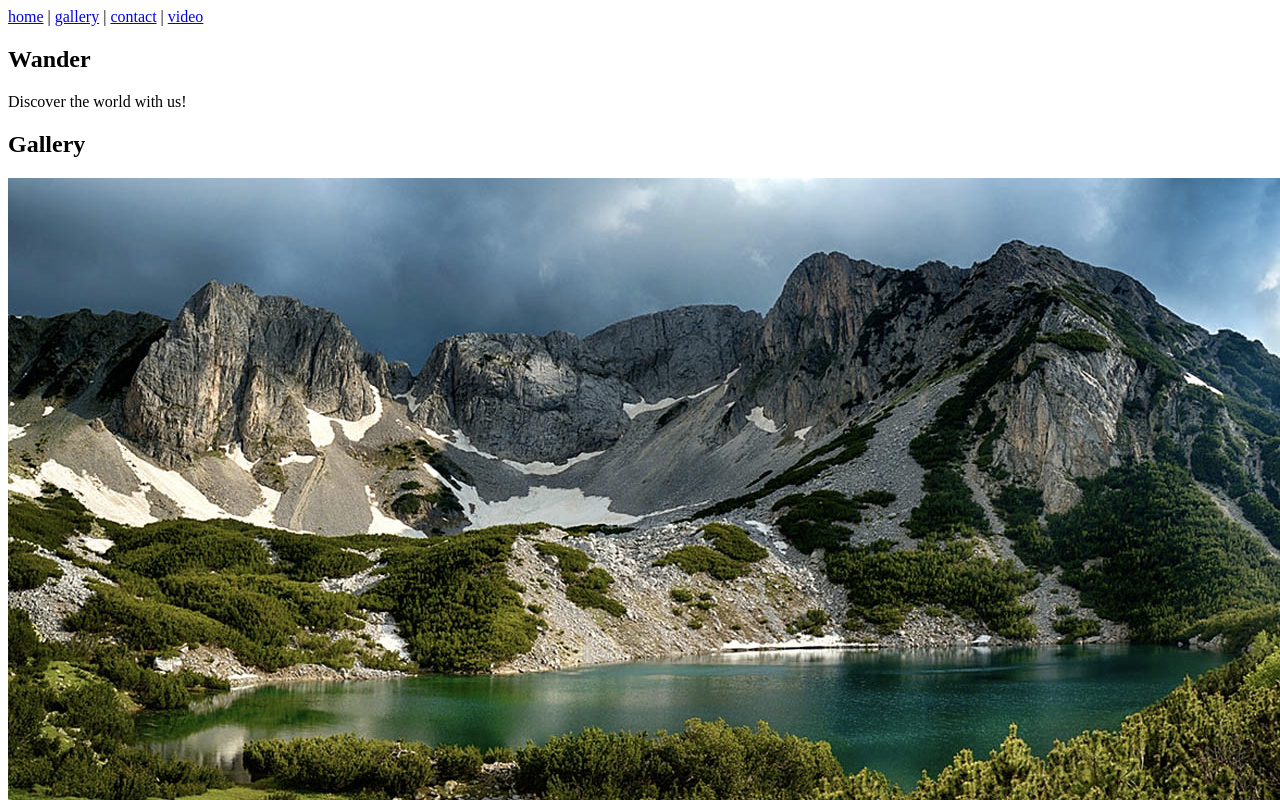
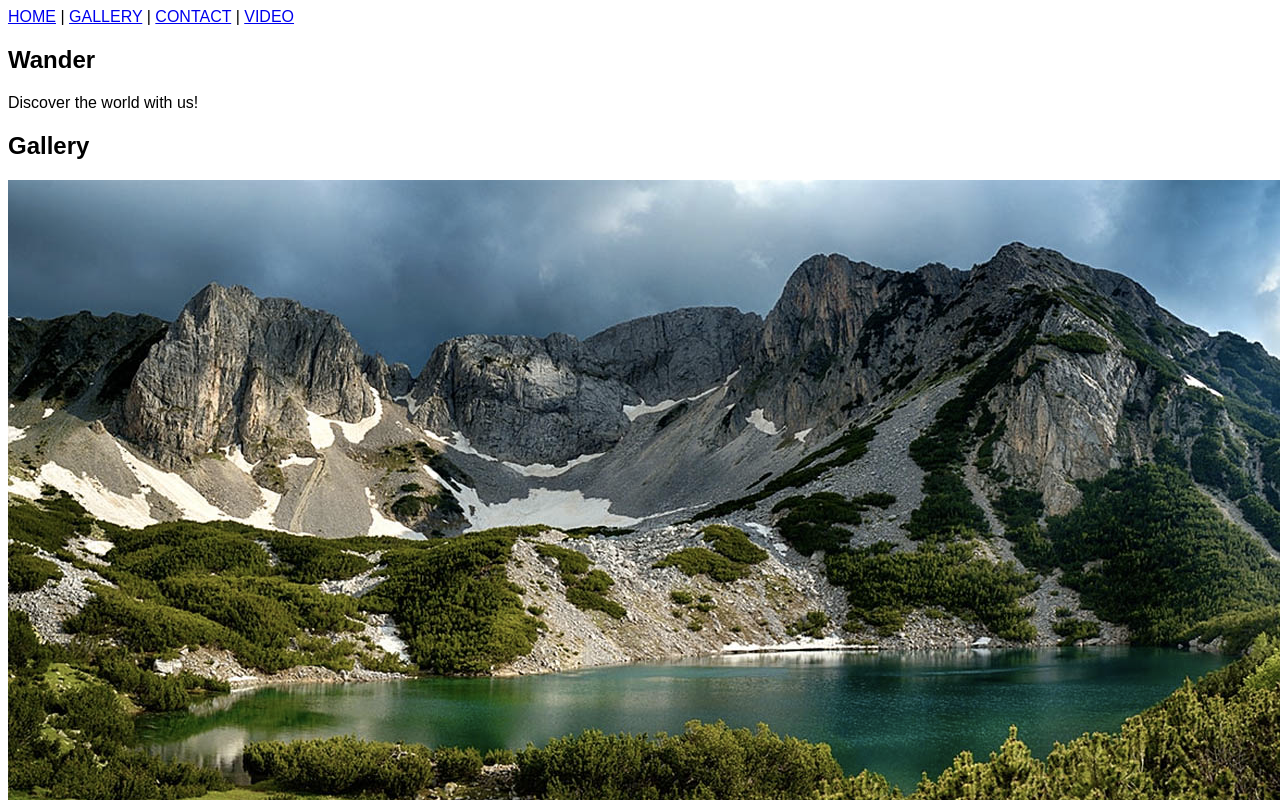
Before and after one commit to Yusni17/HTML-and-CSS-Projects, a plain HTML site: page One-Page-Website/one_page_website.html in a window 1280 px wide. Shown: the top 800 px of the page. Drawn offline with Linux system fonts and the light colour scheme.

Commit message:
Added CSS to One-Page-Website

```diff
--- /dev/null
+++ b/One-Page-Website/css/one-page-website.css
@@ -0,0 +1,12 @@
+body {
+    font-family:Arial, Helvetica, sans-serif;
+    font-size: 16px;
+}
+
+input[type="text"], input[type="email"], input[type="password"], textarea {
+    width: 300px;
+    margin-bottom: 15px;
+    border: 2px solid #333;
+    border-radius: 8px;
+
+}
--- a/One-Page-Website/one_page_website.html
+++ b/One-Page-Website/one_page_website.html
@@ -1,17 +1,19 @@
 <!DOCTYPE html>
 <html lang="en">
+
     <head>
         <meta charset="UTF-8">
         <title>Wander - Travel Inspiration</title>
+        <link rel="stylesheet" href="css/one-page-website.css">
     </head>
     <body>
 
         <!-- NAV-->
          <nav>
-            <a href="#home">home</a> |
-            <a href="#gallery">gallery</a> |
-            <a href="#contact">contact</a> |
-            <a href="#video">video</a>
+            <a href="#home">HOME</a> |
+            <a href="#gallery">GALLERY</a> |
+            <a href="#contact">CONTACT</a> |
+            <a href="#video">VIDEO</a>
          </nav>
 
          <!--HOME-->
```
Also changed, not shown: 2 other files.
